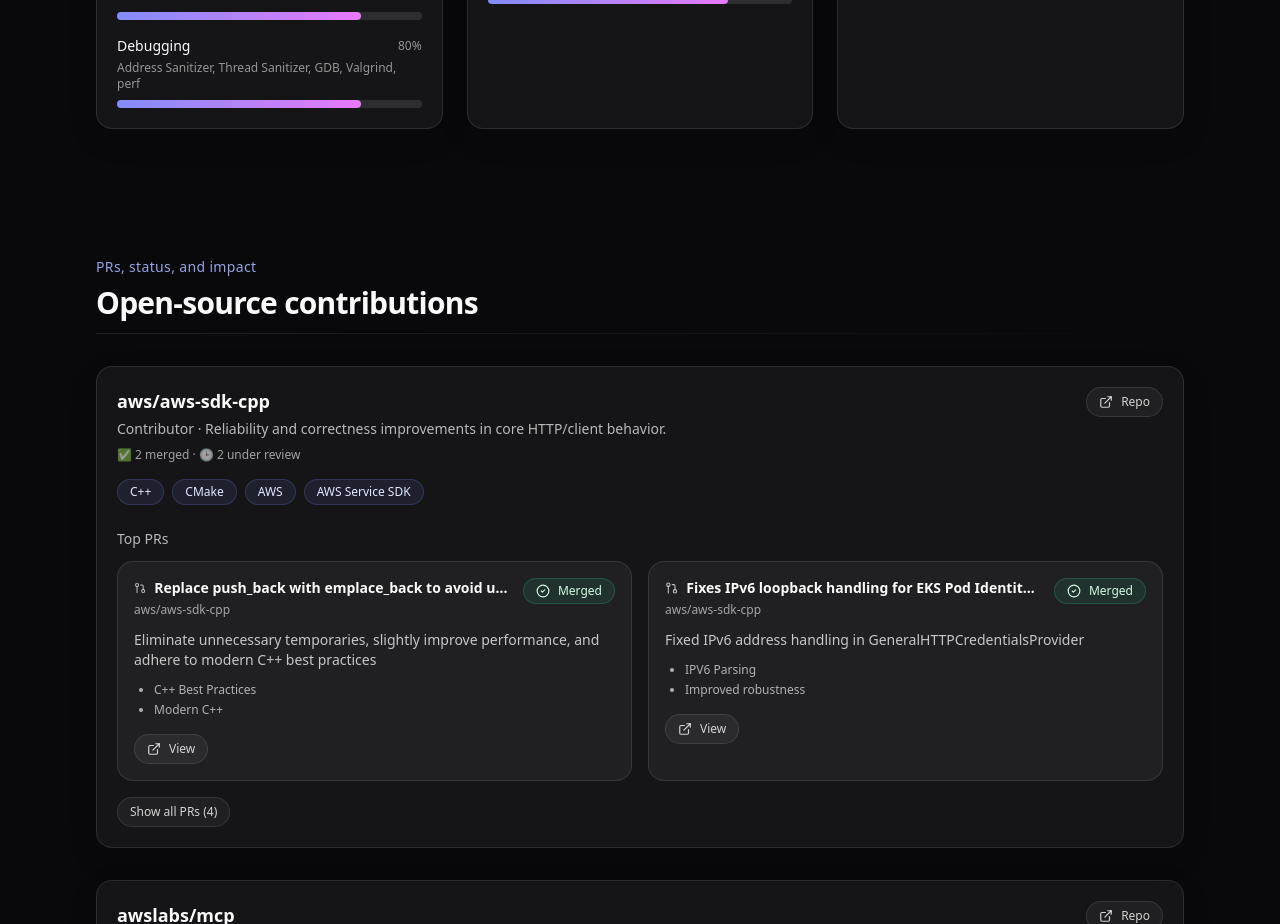
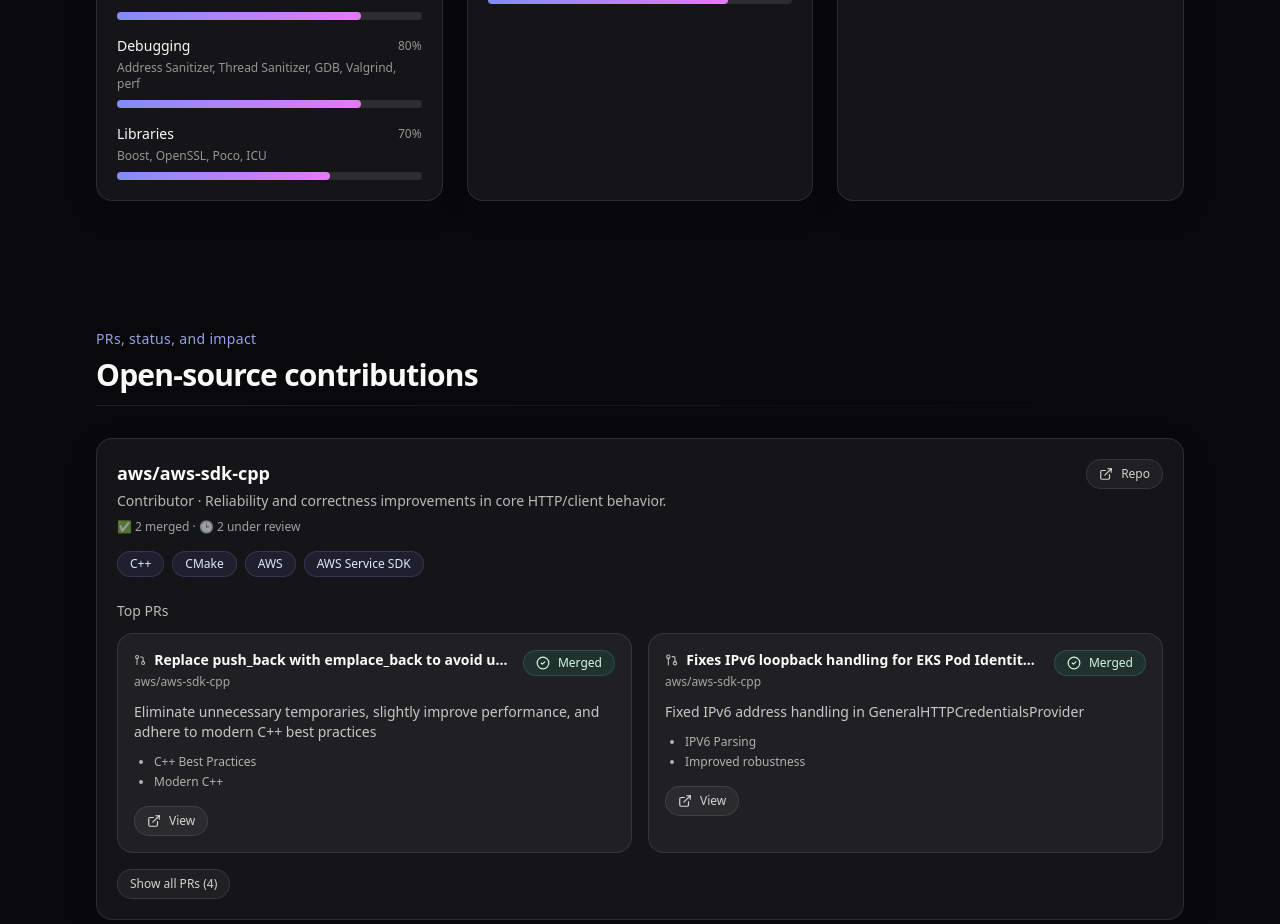
Before and after one commit to rajanyadav0307/rajan-portfolio, a React (Vite) app: page / in a window 1280 px wide. Shown: the part 2080-3004 px from the top of the page. Built offline with nearby package versions, Linux system fonts and the light colour scheme.

Commit message:
Updated Libraries Skills

```diff
--- a/src/content/profile.ts
+++ b/src/content/profile.ts
@@ -116,7 +116,8 @@
           { label: "Linux", level: 88, note: "debugging, tooling, packaging, Bash Shell" },
           { label: "Networking", level: 75, note: "HTTP, FTP, gRPC basics, sockets, TCP/IP " },
           { label: "Build/Tooling", level: 80, note: "CMake, Ninja, clang/gcc, Address Sanitizer, Thread Sanitizer"},
-          { label: "Debugging", level: 80, note: "Address Sanitizer, Thread Sanitizer, GDB, Valgrind, perf" }
+          { label: "Debugging", level: 80, note: "Address Sanitizer, Thread Sanitizer, GDB, Valgrind, perf" },
+          { label: "Libraries", level: 70, note: "Boost, OpenSSL, Poco, ICU" }
         ]
       },
       {
```
